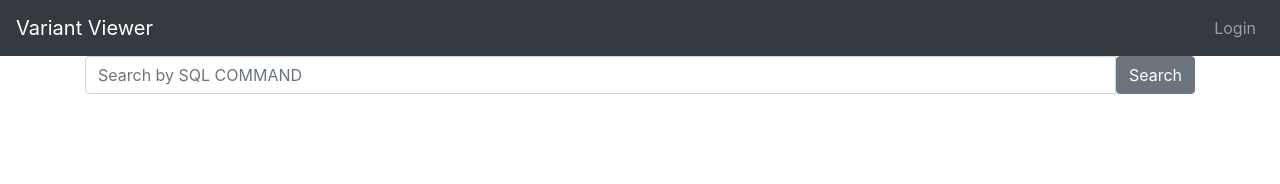
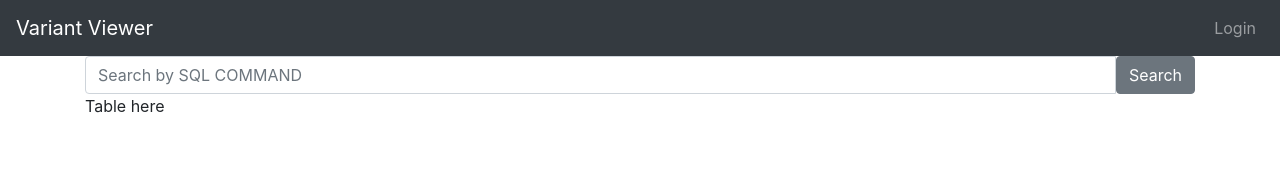
Before and after one commit to SuryaKrishnaMoorthy/variant-viewer, a React (Create React App) app: page / in a window 1280 px wide. Shown: the top 184 px of the page. Built offline with nearby package versions, Linux system fonts and the light colour scheme.

Commit message:
update with containers, row and columns

```diff
--- a/package.json
+++ b/package.json
@@ -8,6 +8,7 @@
     "react": "^16.7.0",
     "react-dom": "^16.7.0",
     "react-scripts": "2.1.3",
+    "react-table": "^6.8.6",
     "reactstrap": "^7.1.0"
   },
   "precommit": "pretty-quick --staged",
--- a/src/hoc/Layout/Layout.js
+++ b/src/hoc/Layout/Layout.js
@@ -11,7 +11,16 @@ class Layout extends Component {
       <Aux>
         <NavBar>NavBar</NavBar>
         <Container>
-          <Search />
+          <Row>
+            <Col>
+              <Search />
+            </Col>
+          </Row>
+          <Row>
+            <Col>
+              <div>Table here</div>
+            </Col>
+          </Row>
         </Container>
       </Aux>
     );
```
Also changed, not shown: 1 other file (tests, documents, lock files or other folders).
